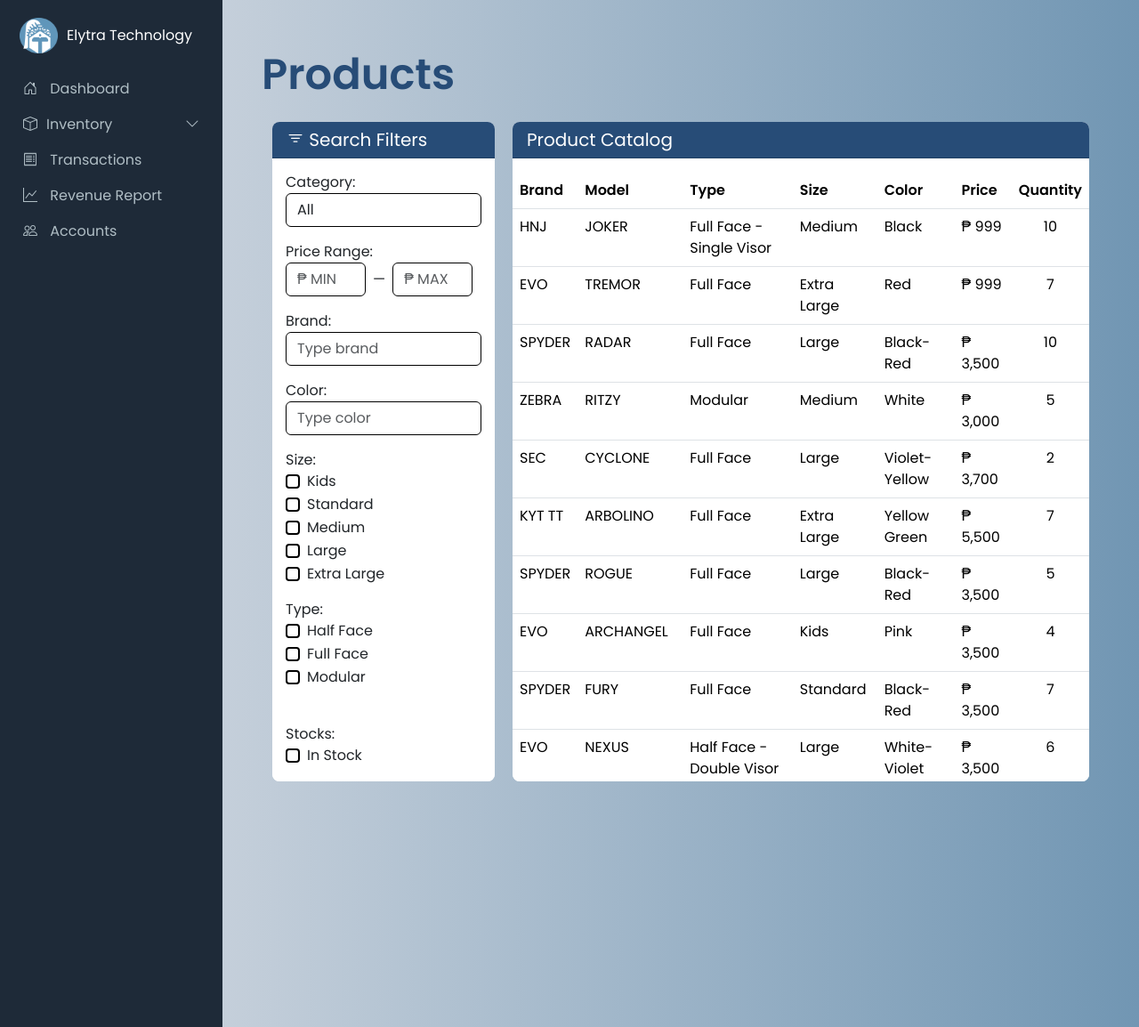
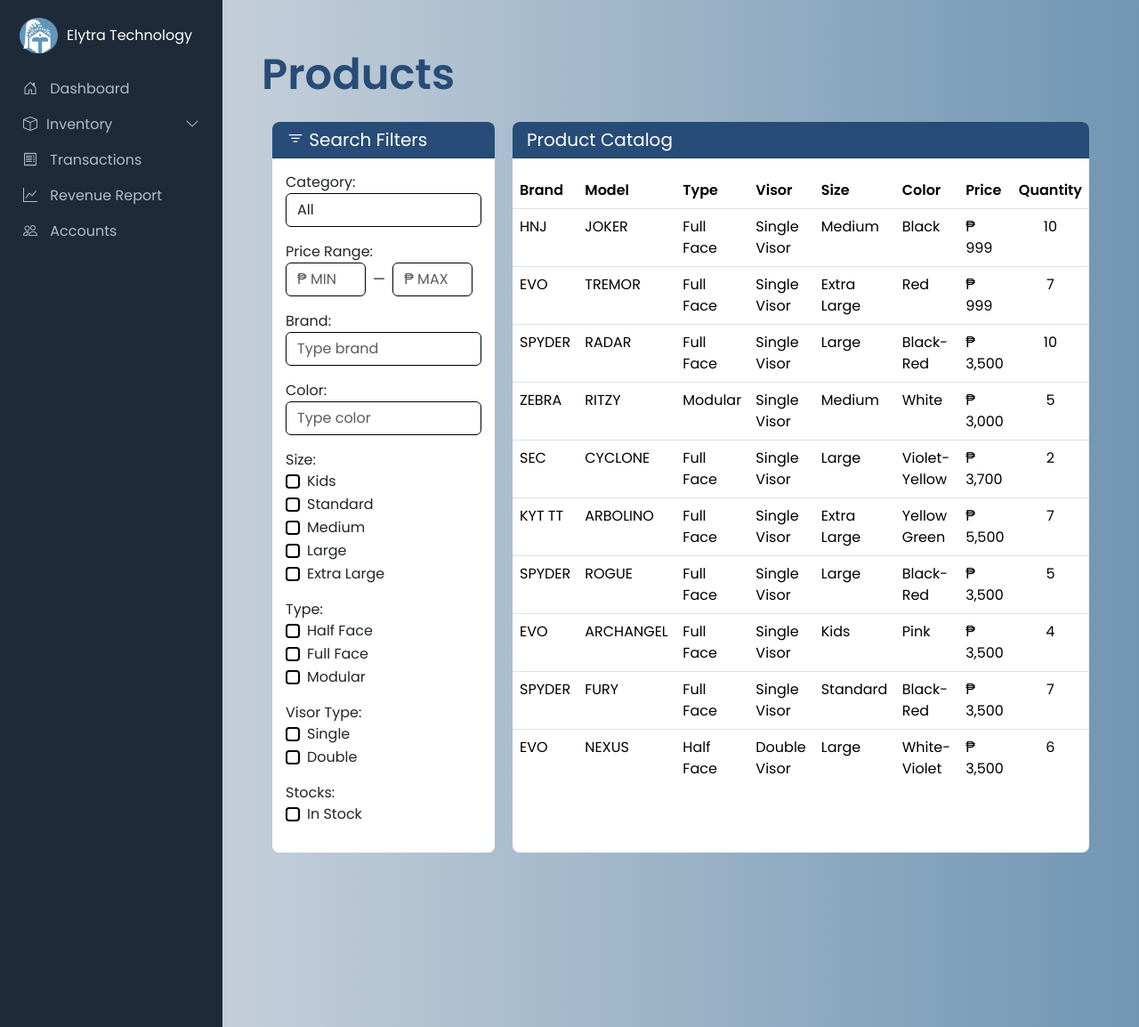
Before and after one commit to jc-pogi/chano, a Django app: page /products/ in a window 1280 px wide. Shown: the top 1154 px of the page at 89% size. Run offline with Django 5.2, Linux system fonts and the light colour scheme.

Commit message:
Updated visor type column
PROBLEM:May duplicate na header sa tables

```diff
--- a/etms_portal/etms_app/templates/productTable.html
+++ b/etms_portal/etms_app/templates/productTable.html
@@ -6,6 +6,7 @@
                 <th scope="col">Brand</th>
                 <th scope="col">Model</th>
                 <th scope="col">Type</th>
+                <th scope="col">Visor</th>
                 <th scope="col">Size</th>
                 <th scope="col">Color</th>
                 <th scope="col">Price</th>
@@ -13,101 +14,111 @@
             </tr>
         </thead>
         <tbody>
-            <tr data-category="Helmet" data-price="999" data-brand="HNJ" data-type="Full Face" data-color="Black" data-size="Medium" data-in-stock="true">
+            <tr data-category="Helmet" data-price="999" data-brand="HNJ" data-type="Full Face" data-visor="Single" data-color="Black" data-size="Medium" data-in-stock="true">
                 <th scope="row">0001</th>
                 <td>HNJ</td>
                 <td>JOKER</td>
-                <td>Full Face - Single Visor</td>
+                <td>Full Face</td>
+                <td>Single Visor</td>
                 <td>Medium</td>
                 <td>Black</td>
                 <td>999</td>
                 <td class="text-center">10</td>
             </tr>
-            <tr data-category="Helmet" data-price="999" data-brand="EVO" data-type="Full Face" data-color="Red" data-size="Extra Large" data-in-stock="true">
+            <tr data-category="Helmet" data-price="999" data-brand="EVO" data-type="Full Face" data-visor="Single" data-color="Red" data-size="Extra Large" data-in-stock="true">
                 <th scope="row">0002</th>
                 <td>EVO</td>
                 <td>TREMOR</td>
                 <td>Full Face</td>
+                <td>Single Visor</td>
                 <td>Extra Large</td>
                 <td>Red</td>
                 <td>999</td>
                 <td class="text-center">7</td>
             </tr>
-            <tr data-category="Helmet" data-price="3500" data-brand="SPYDER" data-type="Full Face" data-color="Black-Red" data-size="Large" data-in-stock="false">
+            <tr data-category="Helmet" data-price="3500" data-brand="SPYDER" data-type="Full Face" data-visor="Single" data-color="Black-Red" data-size="Large" data-in-stock="false">
                 <th scope="row">0003</th>
                 <td>SPYDER</td>
                 <td>RADAR</td>
                 <td>Full Face</td>
+                <td>Single Visor</td>
                 <td>Large</td>
                 <td>Black-Red</td>
                 <td>3500</td>
                 <td class="text-center">10</td>
             </tr>
-            <tr data-category="Helmet" data-price="3000" data-brand="ZEBRA" data-type="Modular"data-color="White" data-size="Medium" data-in-stock="true">
+            <tr data-category="Helmet" data-price="3000" data-brand="ZEBRA" data-type="Modular" data-visor="Single" data-color="White" data-size="Medium" data-in-stock="true">
                 <th scope="row">0004</th>
                 <td>ZEBRA</td>
                 <td>RITZY</td>
                 <td>Modular</td>
+                <td>Single Visor</td>
                 <td>Medium</td>
                 <td>White</td>
                 <td>3000</td>
                 <td class="text-center">5</td>
             </tr>
-            <tr data-category="Helmet" data-price="3700" data-brand="SEC" data-type="Full Face" data-color="Violet-Yellow" data-size="Large" data-in-stock="true">
+            <tr data-category="Helmet" data-price="3700" data-brand="SEC" data-type="Full Face" data-visor="Single" data-color="Violet-Yellow" data-size="Large" data-in-stock="true">
                 <th scope="row">0005</th>
                 <td>SEC</td>
                 <td>CYCLONE</td>
                 <td>Full Face</td>
+                <td>Single Visor</td>
                 <td>Large</td>
                 <td>Violet-Yellow</td>
                 <td>3700</td>
                 <td class="text-center">2</td>
             </tr>
-            <tr data-category="Helmet" data-price="5500" data-brand="KYT TT" data-type="Full Face" data-color="Yellow Green" data-size="Extra Large" data-in-stock="true">
+            <tr data-category="Helmet" data-price="5500" data-brand="KYT TT" data-type="Full Face" data-visor="Single" data-color="Yellow Green" data-size="Extra Large" data-in-stock="true">
                 <th scope="row">0006</th>
                 <td>KYT TT</td>
                 <td>ARBOLINO</td>
                 <td>Full Face</td>
+                <td>Single Visor</td>
                 <td>Extra Large</td>
                 <td>Yellow Green</td>
                 <td>5500</td>
                 <td class="text-center">7</td>
             </tr>
-            <tr data-category="Helmet" data-price="3500" data-brand="SPYDER" data-type="Full Face" data-color="Black-Red" data-size="Large" data-in-stock="false">
+            <tr data-category="Helmet" data-price="3500" data-brand="SPYDER" data-type="Full Face" data-visor="Single" data-color="Black-Red" data-size="Large" data-in-stock="false">
                 <th scope="row">0007</th>
                 <td>SPYDER</td>
                 <td>ROGUE</td>
                 <td>Full Face</td>
+                <td>Single Visor</td>
                 <td>Large</td>
                 <td>Black-Red</td>
                 <td>3500</td>
                 <td class="text-center">5</td>
             </tr>
-            <tr data-category="Helmet" data-price="3500" data-brand="EVO" data-type="Full Face" data-color="Pink" data-size="Kids" data-in-stock="true">
+            <tr data-category="Helmet" data-price="3500" data-brand="EVO" data-type="Full Face" data-visor="Single" data-color="Pink" data-size="Kids" data-in-stock="true">
                 <th scope="row">0008</th>
                 <td>EVO</td>
                 <td>ARCHANGEL</td>
                 <td>Full Face</td>
+                <td>Single Visor</td>
                 <td>Kids</td>
                 <td>Pink</td>
                 <td>3500</td>
                 <td class="text-center">4</td>
             </tr>
-            <tr data-category="Helmet" data-price="3500" data-brand="SPYDER" data-type="Full Face" data-color="Black-Red" data-size="Standard" data-in-stock="false">
+            <tr data-category="Helmet" data-price="3500" data-brand="SPYDER" data-type="Full Face" data-visor="Single" data-color="Black-Red" data-size="Standard" data-in-stock="false">
                 <th scope="row">0009</th>
                 <td>SPYDER</td>
                 <td>FURY</td>
                 <td>Full Face</td>
+                <td>Single Visor</td>
                 <td>Standard</td>
                 <td>Black-Red</td>
                 <td>3500</td>
                 <td class="text-center">7</td>
             </tr>
-            <tr data-category="Helmet" data-price="3500" data-brand="EVO" data-type="Half Face" data-color="White-Violet" data-size="Large" data-in-stock="false">
+            <tr data-category="Helmet" data-price="3500" data-brand="EVO" data-type="Half Face" data-visor="Double" data-color="White-Violet" data-size="Large" data-in-stock="false">
                 <th scope="row">0010</th>
                 <td>EVO</td>
                 <td>NEXUS</td>
-                <td>Half Face - Double Visor</td>
+                <td>Half Face</td>
+                <td>Double Visor</td>
                 <td>Large</td>
                 <td>White-Violet</td>
                 <td>3500</td>
@@ -115,81 +126,89 @@
             </tr>
 
             <!---------------------------------------------------->
-            <tr data-category="Helmet" data-price="3600" data-brand="SEC" data-type="Modular" data-color="Black-Red" data-size="Extra Large" data-in-stock="true">
+            <tr data-category="Helmet" data-price="3600" data-brand="SEC" data-type="Modular" data-visor="Double" data-color="Black-Red" data-size="Extra Large" data-in-stock="true">
                 <th scope="row">0011</th>
                 <td>SEC</td>
                 <td>ELEMENT</td>
                 <td>Modular</td>
+                <td>Double Visor</td>
                 <td>Extra Large</td>
                 <td>Black-Red</td>
                 <td>3600</td>
                 <td class="text-center">8</td>
             </tr>
-            <tr data-category="Helmet" data-price="700" data-brand="HNJ" data-type="Half Face" data-color="Violet" data-size="Kids" data-in-stock="True">
+            <tr data-category="Helmet" data-price="700" data-brand="HNJ" data-type="Half Face" data-visor="Single" data-color="Violet" data-size="Kids" data-in-stock="True">
                 <th scope="row">0012</th>
                 <td>HNJ</td>
                 <td>TITAN</td>
                 <td>Half Face</td>
+                <td>Single Visor</td>
                 <td>Kids</td>
                 <td>Violet</td>
                 <td>700</td>
                 <td class="text-center">2</td>
             </tr>
-            <tr data-category="Helmet" data-price="3700" data-brand="SEC" data-type="Full Face"  data-color="Violet-Yellow" data-size="Extra Large" data-in-stock="True">
+            <tr data-category="Helmet" data-price="3700" data-brand="SEC" data-type="Full Face" data-visor="Double" data-color="Violet-Yellow" data-size="Extra Large" data-in-stock="True">
                 <th scope="row">0013</th>
                 <td>SEC</td>
                 <td>CYCLONE</td>
                 <td>Full Face</td>
+                <td>Double Visor</td>
                 <td>Extra Large</td>
                 <td>Violet-Yellow</td>
                 <td>3700</td>
                 <td class="text-center">10</td>
             </tr>
-            <tr data-category="Helmet" data-price="5500" data-brand="KYT TT" data-type="Full Face" data-color="Cyan" data-size="Medium" data-in-stock="True">
+            <tr data-category="Helmet" data-price="5500" data-brand="KYT TT" data-type="Full Face" data-visor="Double" data-color="Cyan" data-size="Medium" data-in-stock="True">
                 <th scope="row">0014</th>
                 <td>KYT TT</td>
                 <td>LEOPARD</td>
                 <td>Full Face</td>
+                <td>Double Visor</td>
                 <td>Medium</td>
                 <td>Cyan</td>
                 <td>5500</td>
                 <td class="text-center">9</td>
             </tr>
-            <tr data-category="Helmet" data-price="5500" data-brand="KYT TT" data-type="Full Face" data-color="Grey" data-size="Medium" data-in-stock="True">
+            <tr data-category="Helmet" data-price="5500" data-brand="KYT TT" data-type="Full Face" data-visor="Double" data-color="Grey" data-size="Medium" data-in-stock="True">
                 <th scope="row">0015</th>
                 <td>KYT TT</td>
                 <td>SPACE MONKEY</td>
                 <td>Full Face</td>
+                <td>Double Visor</td>
                 <td>Medium</td>
                 <td>Grey</td>
                 <td>5500</td>
                 <td class="text-center">8</td>
             </tr>
-            <tr data-type="Helmet" data-price="5500" data-brand="SEC" data-type="Full Face" data-color="Glossy White" data-size="Medium" data-in-stock="True">
+            <tr data-type="Helmet" data-price="5500" data-brand="SEC" data-type="Full Face" data-visor="Double" data-color="Glossy White" data-size="Medium" data-in-stock="True">
                 <th scope="row">0016</th>
                 <td>SEC</td>
                 <td>ACE</td>
                 <td>Full Face</td>
+                <td>Double Visor</td>
                 <td>Medium</td>
                 <td>Glossy White</td>
                 <td>5500</td>
                 <td class="text-center">8</td>
             </tr>
-            <tr data-type="Helmet" data-price="5500" data-brand="SEC" data-type="Full Face" data-color="Glossy White" data-size="Large" data-in-stock="True">
+            <tr data-type="Helmet" data-price="5500" data-brand="SEC" data-type="Full Face" data-visor="Double" data-color="Glossy White" data-size="Large" data-in-stock="True">
                 <th scope="row">0017</th>
                 <td>SEC</td>
                 <td>ACE</td>
                 <td>Full Face</td>
+                <td>Double Visor</td>
                 <td>Large</td>
                 <td>Glossy White</td>
                 <td>5500</td>
                 <td class="text-center">8</td>
             </tr>
-            <tr data-type="Helmet" data-price="5500" data-brand="SEC" data-type="Full Face" data-color="Glossy White" data-size="Extra Large" data-in-stock="True">
+            <tr data-type="Helmet" data-price="5500" data-brand="SEC" data-type="Full Face" data-visor="Double" data-color="Glossy White" data-size="Extra Large" data-in-stock="True">
                 <th scope="row">0018</th>
                 <td>SEC</td>
                 <td>ACE</td>
                 <td>Full Face</td>
+                <td>Double Visor</td>
                 <td>Extra Large</td>
                 <td>Glossy White</td>
                 <td>5500</td>
@@ -199,6 +218,7 @@
                 <th scope="row">7654</th>
                 <td>SEC</td>
                 <td>Alloy Top Box</td>
+                <td>-</td>
                 <td>-</td>
                 <td>-</td>
                 <td>-</td>
@@ -212,6 +232,7 @@
                 <td>-</td>
                 <td>-</td>
                 <td>-</td>
+                <td>-</td>
                 <td>4500</td>
                 <td class="text-center">4</td>
             </tr>
@@ -219,6 +240,7 @@
                 <th scope="row">7432</th>
                 <td>DUHAN</td>
                 <td>Top Box</td>
+                <td>-</td>
                 <td>-</td>
                 <td>-</td>
                 <td>-</td>
@@ -232,6 +254,7 @@
                 <td>-</td>
                 <td>-</td>
                 <td>-</td>
+                <td>-</td>
                 <td>4500</td>
                 <td class="text-center">7</td>
             </tr>
@@ -239,6 +262,7 @@
                 <th scope="row">4363</th>
                 <td>DUHAN</td>
                 <td>Top Box</td>
+                <td>-</td>
                 <td>-</td>
                 <td>-</td>
                 <td>-</td>
@@ -252,6 +276,7 @@
                 <td>-</td>
                 <td>-</td>
                 <td>-</td>
+                <td>-</td>
                 <td>4500</td>
                 <td class="text-center">6</td>
             </tr>
@@ -262,6 +287,7 @@
                 <td>-</td>
                 <td>-</td>
                 <td>-</td>
+                <td>-</td>
                 <td>4500</td>
                 <td class="text-center">4</td>
             </tr>
@@ -269,6 +295,7 @@
                 <th scope="row">3124</th>
                 <td>DUHAN</td>
                 <td>Top Box</td>
+                <td>-</td>
                 <td>-</td>
                 <td>-</td>
                 <td>-</td>
@@ -286,9 +313,10 @@
             <th scope="col">Brand</th>
             <th scope="col">Model</th>
             <th scope="col">Type</th>
+            <th scope="col">Visor</th>
             <th scope="col">Size</th>
             <th scope="col">Color</th>
-            <th scope="col">Price</th> <!-- 7th column (index 6) -->
+            <th scope="col">Price</th> <!-- 8th column (index 7) -->
             <th class="text-center" scope="col">Quantity</th>
         </tr>
     </thead>
@@ -299,6 +327,7 @@
             <td>{{ product.brand }}</td>
             <td>{{ product.model }}</td>
             <td>{{ product.type }}</td>
+            <td>{{ product.visor }}</td>
             <td>{{ product.size }}</td>
             <td>{{ product.color }}</td>
             <td>{{ product.price }}</td> <!-- Price column -->
@@ -318,7 +347,7 @@
         if (table) {
             let rows = table.querySelectorAll("tbody tr");
             rows.forEach((row) => {
-                let priceCell = row.cells[6]; // 7th column (index 6)
+                let priceCell = row.cells[7]; // 7th column (index 6)
                 if (priceCell) {
                     let rawPrice = priceCell.textContent.trim();
                     if (!rawPrice.includes("₱")) {
--- a/etms_portal/etms_app/templates/products.html
+++ b/etms_portal/etms_app/templates/products.html
@@ -94,18 +94,33 @@
                             <input class="form-check-input" type="checkbox" value="Full Face" id="typeFull" onchange="applyFilters()">
                                <label class="form-check-label" for="typeFull">Full Face</label>
                         </div>
-                               <div class="form-check">
+                        <div class="form-check">
                                 <input class="form-check-input" type="checkbox" value="Modular" id="typeMod" onchange="applyFilters()">
                                <label class="form-check-label" for="typeMod">Modular</label>
                         </div>
                     </div>
 
-                     <label><br>Stocks:</label>
+
+                    <div class="mb-3">
+                        <label>Visor Type:</label>
+                        <div class="form-check">
+                            <input class="form-check-input" type="checkbox" id="visorSingle" name="visor" value="Single" onchange="applyFilters()">
+                            <label class="form-check-label" for="visorSingle">Single</label>
+                        </div>
+                        <div class="form-check">
+                            <input class="form-check-input" type="checkbox" id="visorDouble" name="visor" value="Double" onchange="applyFilters()">
+                            <label class="form-check-label" for="visorDouble">Double</label>
+                        </div>
+                    </div>
+
+
+                <div class="mb-3">
+                     <label>Stocks:</label>
                      <div class="form-check">
                             <input class="form-check-input" type="checkbox" value="inStock" id="inStock" onchange="applyFilters()">
                             <label class="form-check-label" for="inStock">In Stock</label>
                     </div>
-
+                </div>
 
                 </div>
 
@@ -280,25 +295,28 @@ table td, table th {
 
 
 <script>
-    function applyFilters() {
+   function applyFilters() {
     let minPriceInput = document.getElementById("minPrice").value.trim();
     let maxPriceInput = document.getElementById("maxPrice").value.trim();
     let minPrice = minPriceInput !== "" ? parseFloat(minPriceInput) : Number.NEGATIVE_INFINITY;
     let maxPrice = maxPriceInput !== "" ? parseFloat(maxPriceInput) : Infinity;
+
     let brand = document.getElementById("brand").value.toLowerCase();
     let color = document.getElementById("color").value.toLowerCase();
-    let selectedTypes = Array.from(document.querySelectorAll("input[type='checkbox']:checked"))
-        .filter(checkbox => checkbox.id.startsWith("type"))
+
+    // Get selected visor types (Single, Double)
+    let selectedVisors = Array.from(document.querySelectorAll("input[name='visor']:checked"))
         .map(checkbox => checkbox.value.toLowerCase());
 
-    let selectedSizes = Array.from(document.querySelectorAll("input[type='checkbox']:checked"))
-        .filter(checkbox => checkbox.id.startsWith("size"))
+    // Get selected types (Full-face, Half-face, etc.)
+    let selectedTypes = Array.from(document.querySelectorAll("input[name='type']:checked"))
         .map(checkbox => checkbox.value.toLowerCase());
+
+    // Get selected sizes (Small, Medium, Large, etc.)
+    let selectedSizes = Array.from(document.querySelectorAll("input[name='size']:checked"))
+        .map(checkbox => checkbox.value.toLowerCase());
+
     let inStock = document.getElementById("inStock").checked;
-
-    // Get selected category (Helmet or Top Box)
-    let category = document.getElementById("category").value.toLowerCase();
-
 
     let rows = document.querySelectorAll("#productTable tbody tr");
     rows.forEach(row => {
@@ -307,21 +325,18 @@ table td, table th {
         let rowColor = row.getAttribute("data-color")?.toLowerCase() || "";
         let rowSize = row.getAttribute("data-size")?.toLowerCase() || "";
         let rowType = row.getAttribute("data-type")?.toLowerCase() || "";
+        let rowVisor = row.getAttribute("data-visor")?.toLowerCase() || "";
         let rowInStock = row.getAttribute("data-in-stock")?.toLowerCase() === "true";
-        let rowCategory = row.getAttribute("data-category")?.toLowerCase() || "";
-
 
         let matchesPrice = (minPrice <= price) && (price <= maxPrice);
         let matchesBrand = !brand || rowBrand.includes(brand);
         let matchesColor = !color || rowColor.includes(color);
         let matchesSize = selectedSizes.length === 0 || selectedSizes.includes(rowSize);
         let matchesType = selectedTypes.length === 0 || selectedTypes.includes(rowType);
+        let matchesVisor = selectedVisors.length === 0 || selectedVisors.includes(rowVisor);
         let matchesInStock = !inStock || rowInStock;
-        let matchesCategory = !category || rowCategory.includes(category);
 
-
-
-        row.style.display = matchesPrice && matchesBrand && matchesColor && matchesSize && matchesType && matchesInStock && matchesCategory ? "" : "none";
+        row.style.display = matchesPrice && matchesBrand && matchesColor && matchesSize && matchesType && matchesVisor && matchesInStock ? "" : "none";
     });
 }
 </script>
--- a/etms_portal/etms_app/templates/restock.html
+++ b/etms_portal/etms_app/templates/restock.html
@@ -303,7 +303,7 @@ th:first-child, td:first-child {
         let rows = tbody.getElementsByTagName("tr");
 
         for (let i = 0; i < rows.length; i++) {
-            let quantityCell = rows[i].cells[7]; // Assuming quantity is in the 7th column (index 6)
+            let quantityCell = rows[i].cells[8]; // Assuming quantity is in the 7th column (index 6)
             if (!quantityCell) continue;
 
             let quantity = parseInt(quantityCell.textContent);
```
Also changed, not shown: etms_portal/etms_app/templates/sm.html (+1 -23 lines).
